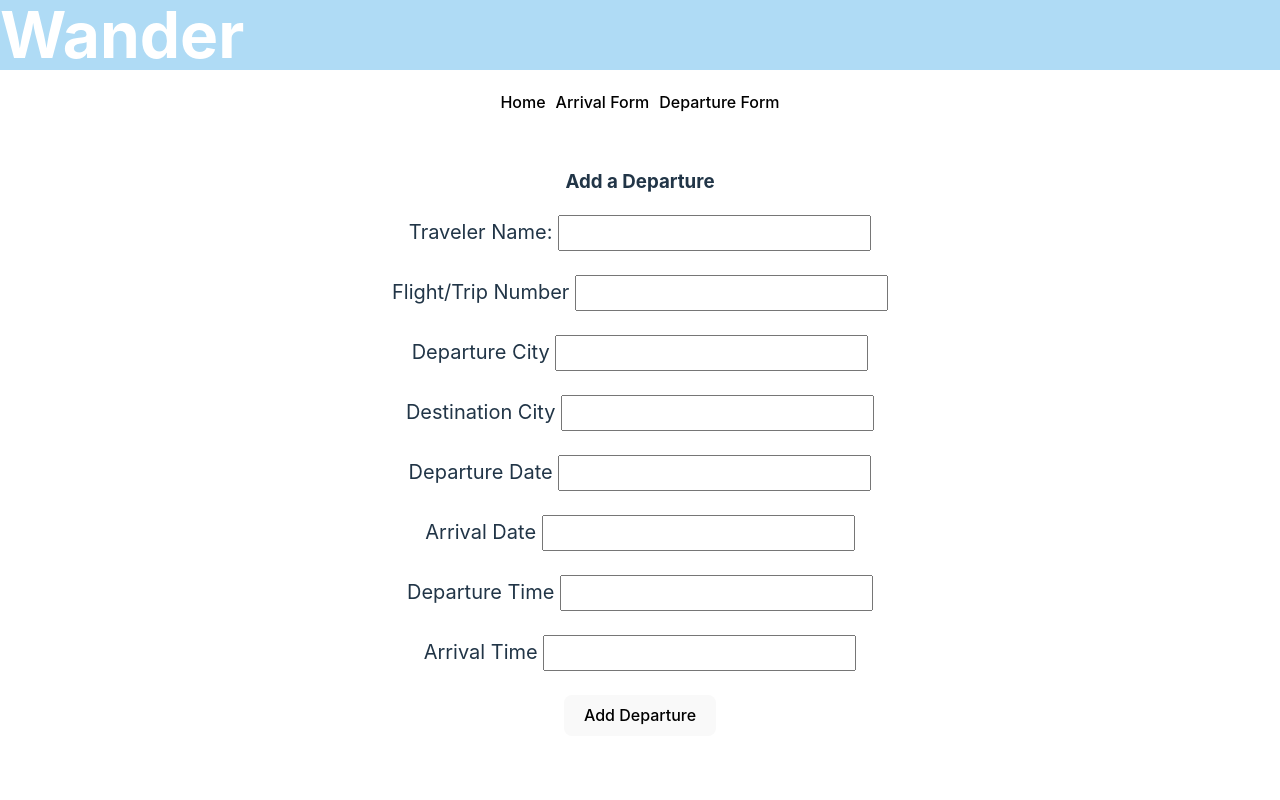
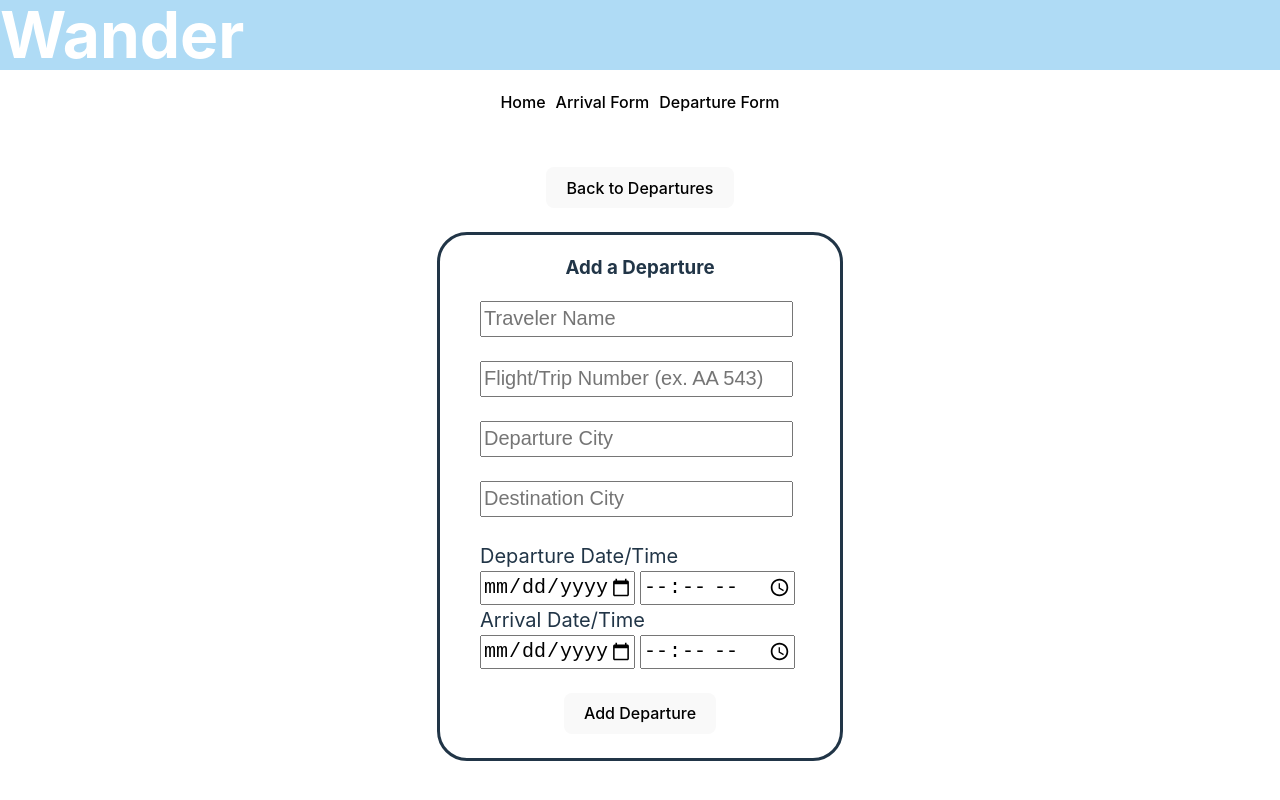
Before and after one commit to mjchin1/WanderApp--In-Progress, a React (Vite) app in the folder client/: page /add-departure in a window 1280 px wide. Built offline with nearby package versions, Linux system fonts and the light colour scheme.

Commit message:
added form design changes to departure form

```diff
--- a/client/src/components/AddArrivalForm.jsx
+++ b/client/src/components/AddArrivalForm.jsx
@@ -58,7 +58,7 @@ export default function AddArrivalForm ({trip}) {
 
   return (
     <>
-      <button className="addArrivalButton" onClick={()=>{
+      <button onClick={()=>{
         navToArrivals();
       }}>Back to Arrivals</button> <br/> <br/>
 
@@ -88,7 +88,7 @@ export default function AddArrivalForm ({trip}) {
 
         <label className="dateTimeField">
         Departure Date/Time <br/><input className="dateTimeInput" type="date" value={travelDate} onChange={(event) => setTravelDate(event.target.value)}/>
-        <input type="time" className="dateTimeInput" value={departureTime} onChange={(event) => setDepartureTime(event.target.value)}/>
+        <input className="dateTimeInput" type="time" value={departureTime} onChange={(event) => setDepartureTime(event.target.value)}/>
         </label> <br/> <br/>
 
         <label>
--- a/client/src/components/AddDepartureForm.jsx
+++ b/client/src/components/AddDepartureForm.jsx
@@ -1,4 +1,5 @@
 import { useState } from 'react';
+import { useNavigate } from 'react-router-dom'
 
 export default function AddArrivalForm ({trip}) {
   const [travelerName, setTravelerName] = useState("");
@@ -10,6 +11,11 @@ export default function AddArrivalForm ({trip}) {
   const [travelDestination, setTravelDestination] = useState("");
   const [arrivalTime, setArrivalTime] = useState("");
   const [tripId, setTripId] = useState(trip.trip_id);
+  const navigate = useNavigate();
+
+  function navToDepartures() {
+    navigate("/departures")
+  }
 
   async function handleSubmit(event) {
     event.preventDefault();
@@ -42,6 +48,7 @@ export default function AddArrivalForm ({trip}) {
       setDepartureTime("");
       setTravelDestination("");
       setArrivalTime("");
+      navToDepartures();
     } catch (error) {
     }
 
@@ -49,48 +56,57 @@ export default function AddArrivalForm ({trip}) {
 
   return (
     <>
-    <div className="departureFormCard">
+      <button onClick={()=>{
+        navToDepartures();
+      }}>Back to Departures</button> <br/> <br/>
+
+
+    <div className="arrivalDepartureFormCard">
 
       <div className="departureFormBorder">
+      <h3> Add a Departure</h3>
 
       <form className="departureForm" onSubmit={handleSubmit}>
-        <h3> Add a Departure</h3>
+
+        <div className="formFields">
 
         <label>
-          Traveler Name: <input value={travelerName} onChange={(event) => setTravelerName(event.target.value)}/> <br/>
+        <input placeholder="Traveler Name" value={travelerName} onChange={(event) => setTravelerName(event.target.value)}/> <br/>
         </label> <br/>
 
         <label>
-         Flight/Trip Number <input value={tripNumber} onChange={(event) => setTripNumber(event.target.value)}/> <br/>
+        <input placeholder="Flight/Trip Number (ex. AA 543)" value={tripNumber} onChange={(event) => setTripNumber(event.target.value)}/> <br/>
         </label> <br/>
 
         <label>
-        Departure City <input value={travelOrigin} onChange={(event) => setTravelOrigin(event.target.value)}/> <br/>
+        <input placeholder="Departure City" value={travelOrigin} onChange={(event) => setTravelOrigin(event.target.value)}/> <br/>
         </label> <br/>
 
         <label>
-         Destination City <input value={travelDestination} onChange={(event) => setTravelDestination(event.target.value)}/> <br/>
+        <input placeholder="Destination City" value={travelDestination} onChange={(event) => setTravelDestination(event.target.value)}/> <br/>
         </label> <br/>
 
-        <label>
-        Departure Date <input value={travelDate} onChange={(event) => setTravelDate(event.target.value)}/><br/>
+        <label className="dateTimeField">
+        Departure Date/Time <br/> <input className="dateTimeInput" type="date" value={travelDate} onChange={(event) => setTravelDate(event.target.value)}/>
+        <input className="dateTimeInput" type="time" value={departureTime} onChange={(event) => setDepartureTime(event.target.value)}/>
         </label> <br/>
 
-        <label>
-        Arrival Date <input value={arrivalDate} onChange={(event) => setArrivalDate(event.target.value)}/><br/>
+        <label className="dateTimeField">
+        Arrival Date/Time <br/> <input className="dateTimeInput" type="date" value={arrivalDate} onChange={(event) => setArrivalDate(event.target.value)}/>
+        <input className="dateTimeInput" type="time" value={arrivalTime} onChange={(event) => setArrivalTime(event.target.value)}/><br/>
         </label> <br/>
 
-        <label>
+        {/* <label>
           Departure Time <input value={departureTime} onChange={(event) => setDepartureTime(event.target.value)}/> <br/>
         </label> <br/>
 
         <label>
           Arrival Time <input value={arrivalTime} onChange={(event) => setArrivalTime(event.target.value)}/> <br/>
-        </label> <br/>
+        </label> <br/> */}
+       </div>
 
 
-
-        <button className="addDepartureButton">Add Departure</button> <br/> <br/>
+        <button className="addArrivalButton">Add Departure</button> <br/> <br/>
       </form>
       </div>
 
--- a/client/src/index.css
+++ b/client/src/index.css
@@ -400,9 +400,6 @@ label {
   font-size: 20px;
 }
 
-.addArrivalButton {
-}
-
 .dateTimeInput {
   width: 150px;
   margin-right: 5px;
```
